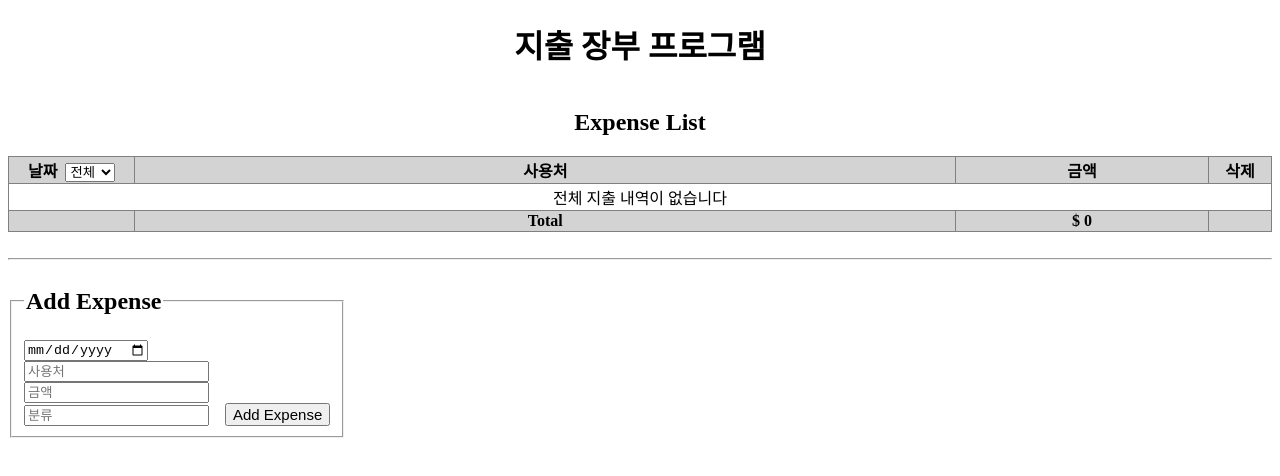
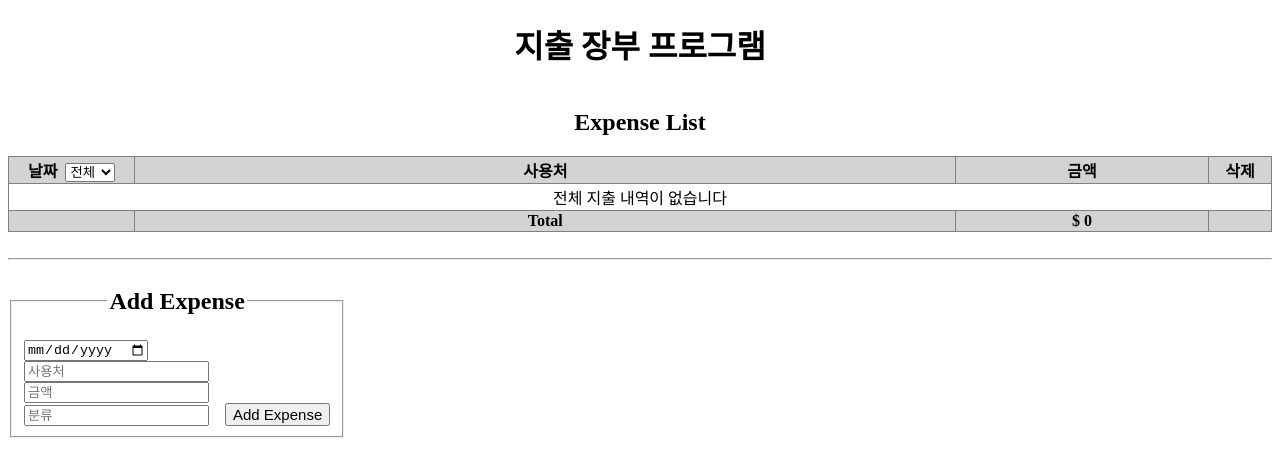
Before and after one commit to Seo-Gaeun/app, a React (Create React App) app: page / in a window 1280 px wide. Shown: the top 476 px of the page. Built offline with nearby package versions, Linux system fonts and the light colour scheme.

Commit message:
Update ExpenseForm.js

```diff
--- a/src/components/ExpenseForm.js
+++ b/src/components/ExpenseForm.js
@@ -25,7 +25,7 @@ const ExpenseForm = ({ addExpense }) => {
         <div>
             <form onSubmit={submit}>
                 <fieldset style={{display: 'inline-block'}}>
-                    <legend><h2>Add Expense</h2></legend>
+                    <legend style={{textAlign: 'center'}}><h2>Add Expense</h2></legend>
                     <input
                         type='date'
                         value={date}
```
